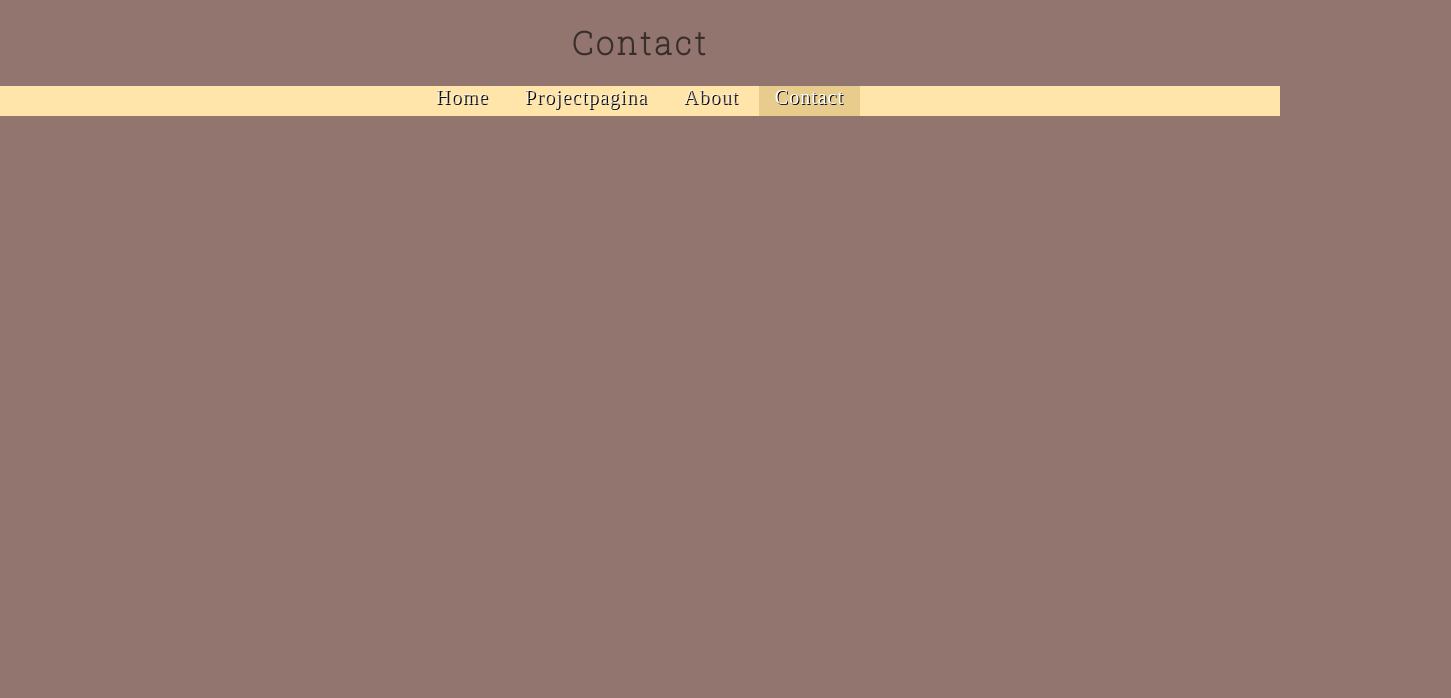
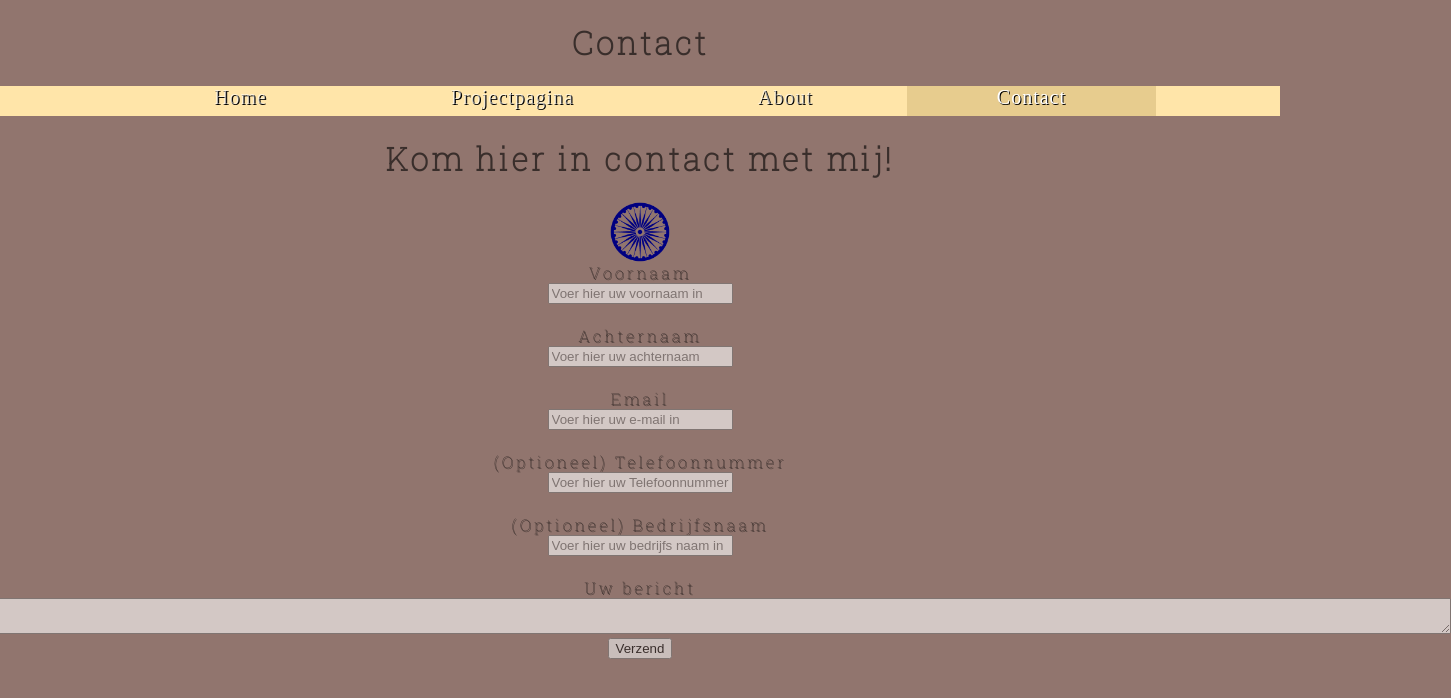
Before and after one commit to Shailesh770/Intro2, a plain HTML site: page Paginas/Contact.html in a window 1280 px wide. Shown: the whole page, 1451 px wide, since content can reach past the window. Drawn offline with Linux system fonts and the light colour scheme.

Commit message:
30-08-2023

```diff
--- a/Css/About.css
+++ b/Css/About.css
@@ -23,7 +23,7 @@ text-shadow: 1px 1px wh;
 .navbar a{
     float: center;
     color: rgba(255, 255, 255, 0.573);
-    padding: 10px 16px;
+    padding: 90px 90px;
     text-decoration: none;
     font-size: 20px;
     text-shadow: 1px 1px black;
@@ -31,7 +31,9 @@ text-shadow: 1px 1px wh;
 }
 
 .navbar a:hover{
-    background-color: #e7cc8e;
+    background-color: #f7f7f7;
+    transition: 0.9s;
+    opacity: 90%;
 }
 
 .navbar a.active{
--- a/Css/Contact.css
+++ b/Css/Contact.css
@@ -23,7 +23,7 @@ text-shadow: 1px 1px wh;
 .navbar a{
     float: center;
     color: rgba(255, 255, 255, 0.573);
-    padding: 10px 16px;
+    padding: 90px 90px;
     text-decoration: none;
     font-size: 20px;
     text-shadow: 1px 1px black;
@@ -31,10 +31,63 @@ text-shadow: 1px 1px wh;
 }
 
 .navbar a:hover{
-    background-color: #e7cc8e;
+    background-color: #f7f7f7;;
+    transition: 0.9s;
+    opacity: 90%;
 }
 
 .navbar a.active{
     background-color: #e7cc8e;
     color: white;
 }
+
+#Spinning1 {
+    width: 60px;
+}
+
+#wrapper {
+    display: flex;
+    flex-direction: column;
+    width: max-content;
+    align-items: center;
+    justify-content: center;
+    align-content: center;
+    gap: 10px;
+
+
+}
+
+#wrapper2 {
+    display: flex;
+    width: 100vw;
+    align-items: center;
+    justify-content: center;
+    align-content: center;
+
+
+}
+
+.container{
+    width: 1900px;
+}
+.Contact {
+    text-align: center;
+    font-family: 'Roboto Slab', serif;
+    letter-spacing: 3px;
+    opacity: 0.60;
+    text-shadow: 1px 1px wh;
+}
+#wrapperc{
+display: flex;
+align-items: center;
+justify-content: center;
+align-items: center;
+flex-direction:column;
+width:min-content;
+font-family: 'Roboto Slab', serif;
+letter-spacing: 3px;
+opacity: 0.60;
+text-shadow: 1px 1px;
+width: 100%;
+
+}
--- a/Css/Index.css
+++ b/Css/Index.css
@@ -31,7 +31,7 @@ body {
 .navbar a {
     float: center;
     color: rgba(255, 255, 255, 0.573);
-    padding: 10px 16px;
+    padding: 90px 90px;
     text-decoration: none;
     font-size: 20px;
     text-shadow: 1px 1px black;
@@ -39,7 +39,9 @@ body {
 }
 
 .navbar a:hover {
-    background-color: #e7cc8e;
+    background-color: #f7f7f7;
+    transition: 0.9s;
+    opacity: 90%;
 }
 
 .navbar a.active {
@@ -67,6 +69,10 @@ body {
     align-content: center;
 
 
+}
+
+.wrapper2a{
+    width: max-content;
 }
 
 #wrapper3 {
--- a/Css/Projectpagina.css
+++ b/Css/Projectpagina.css
@@ -23,7 +23,7 @@ text-shadow: 1px 1px wh;
 .navbar a{
     float: center;
     color: rgba(255, 255, 255, 0.573);
-    padding: 10px 16px;
+    padding: 90px 90px;
     text-decoration: none;
     font-size: 20px;
     text-shadow: 1px 1px black;
@@ -31,7 +31,9 @@ text-shadow: 1px 1px wh;
 }
 
 .navbar a:hover{
-    background-color: #e7cc8e;
+    background-color: #f7f7f7;;
+    transition: 0.9s;
+    opacity: 90%;
 }
 
 .navbar a.active{
--- a/Paginas/Contact.html
+++ b/Paginas/Contact.html
@@ -1,5 +1,6 @@
 <!DOCTYPE html>
 <html lang="en">
+
 <head>
   <meta charset="UTF-8">
   <meta http-equiv="X-UA-Compatible" content="IE=edge">
@@ -10,6 +11,7 @@
   <link rel="preconnect" href="https://fonts.gstatic.com" crossorigin>
   <link href="https://fonts.googleapis.com/css2?family=Roboto+Slab:wght@100&display=swap" rel="stylesheet">
 </head>
+
 <body>
   <h1 div="HomePagina" class="HomePagina">Contact</h1>
   <div class="navbar">
@@ -18,5 +20,47 @@
     <a href="/Paginas/About.html">About</a>
     <a class="active" href="/Paginas/Contact.html">Contact</a>
   </div>
+  <h1 div="Contact" class="Contact">Kom hier in contact met mij!</h1>
+  <div id="wrapper2"> <img id="Spinning1" src="/Media/SpinningAshokaChakra.gif"> </div>
+
+  <div class="container" id="wrapperc">
+    <label for="vname">Voornaam</label>
+    <input type="text" id="vname" name="Voornaam" placeholder="Voer hier uw voornaam in">
+    <br>
+    <label for="anaam">Achternaam</label>
+    <input type="text" id="anaam" name="Achternaam" placeholder="Voer hier uw achternaam">
+    <br>
+
+    <label for="email">Email</label>
+    <input type="text" id="email" name="Email" placeholder="Voer hier uw e-mail in">
+    <br>
+    <label for="telnummer">(Optioneel) Telefoonnummer</label>
+    <input type="text" id="telnummer" name="telnummer" placeholder="Voer hier uw Telefoonnummer">
+    <br>
+    <label for="bedrijfnaam">(Optioneel) Bedrijfsnaam</label>
+    <input type="text" id="bedrijfnaam" name="bedrijfnaam" placeholder="Voer hier uw bedrijfs naam in">
+    <br>
+    <a>Uw bericht</a>
+    <div id="wrapper50">
+
+      <textarea name="Onderwerp" id="Verzend" placeholder="Typ hier uw bericht" cols="200"></textarea>
+
+    </div>
+    <button for="Verzend">Verzend</button>
+  </div>
+
+
+
+  </div>
+
+
+
+  </div>
+
+
+
+
+
 </body>
+
 </html>
```
Also changed, not shown: Index/Index.html (+2 -2 lines). Lines whose indentation alone changed are shown as unchanged.
